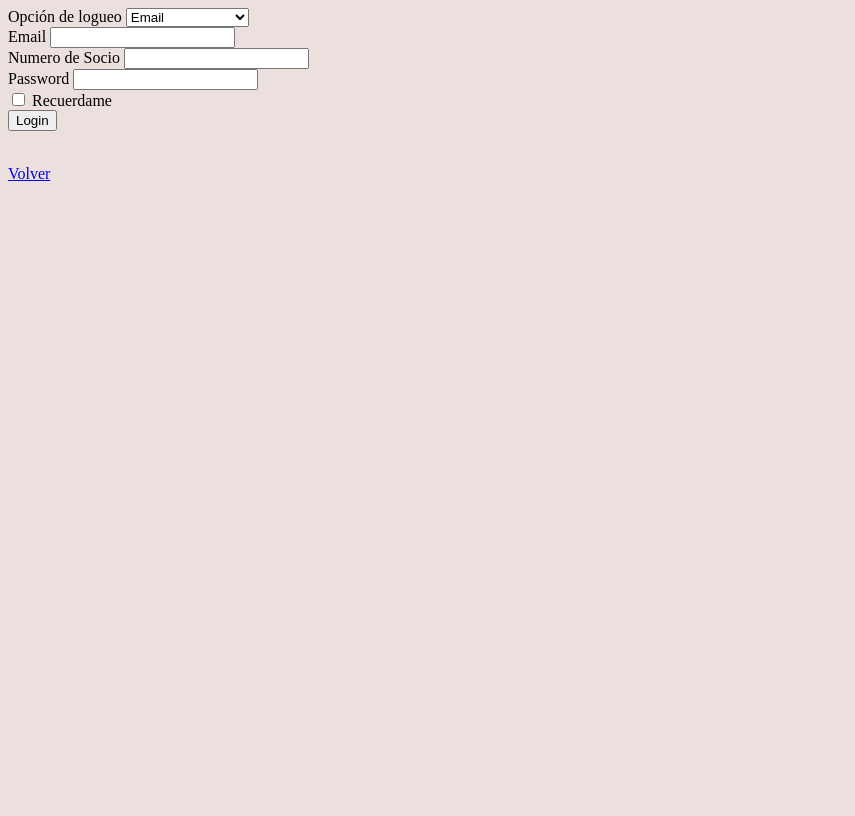
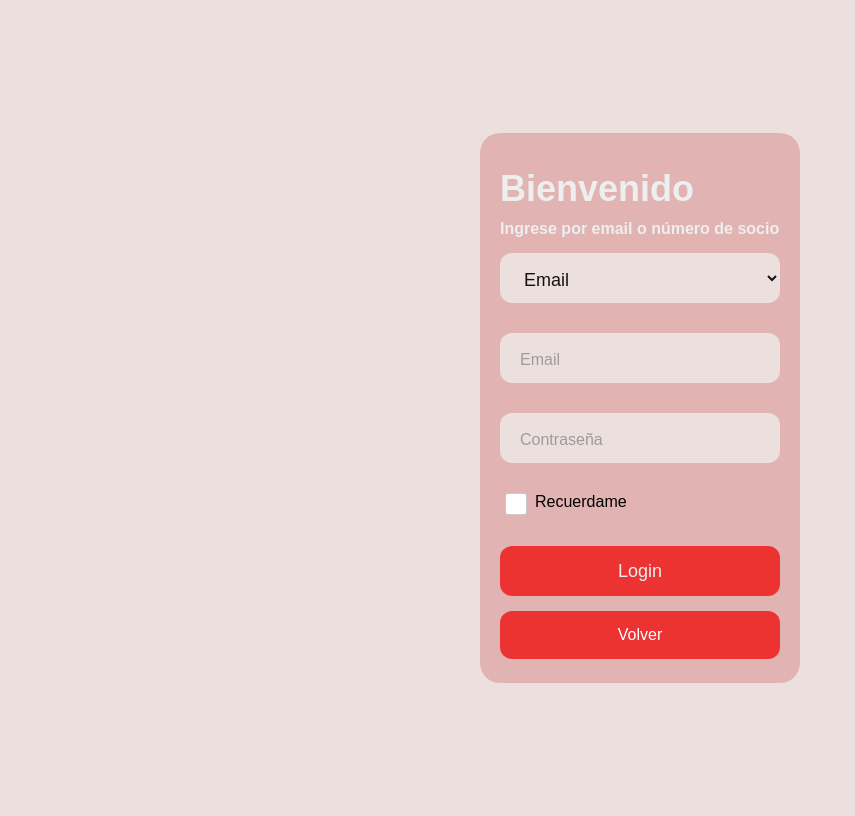
Before and after one commit to maximax02/APFA_git, a Flask app: page /apfa/login in a window 1280 px wide. Shown: the whole page, without its empty margins (0-855 px from the left). Before the commit the page ends 181 px from the top, so only its background shows below. Run offline with Flask 3, Linux system fonts and the light colour scheme.

Commit message:
- Se estiliza el formulario de login con css

```diff
--- a/app/auth/forms/login.py
+++ b/app/auth/forms/login.py
@@ -4,8 +4,8 @@ from wtforms.validators import InputRequired, Length, Email, AnyOf
 
 class LoginForm(FlaskForm):
     opcion = SelectField('Opción de logueo', choices=[('0', 'Email'), ('1', 'Número de socio')], render_kw={'onchange':'displayDiv()'})
-    email = StringField('Email')
-    num_socio = StringField('Numero de Socio')
-    password = PasswordField('Password', validators=[InputRequired()])
+    email = StringField('Email', render_kw={'class':'input', 'placeholder':' '})
+    num_socio = StringField('Numero de Socio', render_kw={'class':'input', 'placeholder':' '})
+    password = PasswordField('Password', validators=[InputRequired()], render_kw={'class':'input', 'placeholder':' '})
     remember_me = BooleanField('Recuerdame')
-    submit = SubmitField('Login')
+    submit = SubmitField('Login', render_kw={'class':'submit'})
--- a/app/auth/templates/login.html
+++ b/app/auth/templates/login.html
@@ -1,49 +1,49 @@
 <head>
     <script src="{{ url_for('static', filename='scripts/displayDiv.js') }}"></script>
+    <link rel="stylesheet" type="text/css" href="{{ url_for('static', filename='css/login_input.css') }}">
+    <link rel="stylesheet" type="text/css" href="{{ url_for('static', filename='css/submit_buton.css') }}">
+    <link rel="stylesheet" type="text/css" href="{{ url_for('static', filename='css/select.css') }}">
+    <link rel="stylesheet" type="text/css" href="{{ url_for('static', filename='css/checkbox_rememberme.css') }}">
+    <link rel="stylesheet" type="text/css" href="{{ url_for('static', filename='css/form_login_title_subtitle.css') }}">
+    <link rel="stylesheet" type="text/css" href="{{ url_for('static', filename='css/botones.css') }}">
 </head>
 {% extends "base.html" %}
 {% block content %}
 
-    <div>
-        <form action="" method="post" novalidate>
-            {{ form.hidden_tag() }}
-            <div>
-                {{ form.opcion.label }}
-                {{ form.opcion }}<br>
-                {% for error in form.opcion.errors %}
-                <span style="color: red;">{{ error }}</span>
-                {% endfor %}
+<div class="form">
+    <div class="title">Bienvenido</div>
+    <div class="subtitle">Ingrese por email o número de socio</div>
+    <div class="input-container ic1" style="margin-top:15px;">
+        {{ form.opcion }}
+    </div>
+        <div id="divEmail" style="display:block">
+            <div class="input-container ic2">
+                {{ form.email }}
+                <div class="cut cut-email"></div>
+                <label for="email" class="placeholder">Email</label>
             </div>
-            <div id="divEmail">
-                {{ form.email.label }}
-                {{ form.email }}<br>
-                {% for error in form.email.errors %}
-                <span style="color: red;">{{ error }}</span>
-                {% endfor %}
+        </div>
+        <div id="divSocio" style="display:none">
+            <div class="input-container ic2">
+                {{ form.num_socio }}
+                <div class="cut cut-socio"></div>
+                <label for="num_socio" class="placeholder">Nº Socio</label>
             </div>
-            <div id="divSocio">
-                {{ form.num_socio.label }}
-                {{ form.num_socio }}<br>
-                {% for error in form.num_socio.errors %}
-                <span style="color: red;">{{ error }}</span>
-                {% endfor %}
-            </div>
-            <div>
-                {{ form.password.label }}
-                {{ form.password }}<br>
-                {% for error in form.password.errors %}
-                <span style="color: red;">{{ error }}</span>
-                {% endfor %}
-            </div>
-            <div>{{ form.remember_me() }} {{ form.remember_me.label }}</div>
-            <div>
-                {{ form.submit() }}
-            </div>
-        </form>
-    </div>
-    <div>
-    <br>
-        <a href = "{{ url_for('public.index') }}" >Volver</a>
+        </div>
+    <div class="input-container ic2">
+        {{ form.password }}
+        <div class="cut cut-password"></div>
+        <label for="password" class="placeholder">Contraseña</label>
     </div>
 
+    <label class="checkbox-container">
+		  {{ form.remember_me() }}
+		  <span class="checkbox-fake"></span>
+    </label>
+    {{ form.submit() }}
+
+    <form>
+        <button class="botones" formaction="{{ url_for('public.index') }}" style="width:100%;margin-top:15px;">Volver</button>
+    </form>
+</div>
 {% endblock %}
--- a/app/static/css/botones.css
+++ b/app/static/css/botones.css
@@ -11,9 +11,9 @@
 	justify-content: center;
 	align-items: center;
 	width: 150px;
-	border-radius: 10px;
+	border-radius: 12px;
 }
 
-button:hover {
+.botones:hover {
 	background-color: #fa7171;
 }
--- /dev/null
+++ b/app/static/css/checkbox_rememberme.css
@@ -0,0 +1,52 @@
+/* Estilos para el contenedor del checkbox */
+.checkbox-container {
+  display: inline-block;
+  position: relative;
+  margin: 5px;
+  cursor: pointer;
+  margin-top: 30px;
+}
+
+/* Estilos para el checkbox */
+.checkbox-container input[type="checkbox"] {
+  position: absolute;
+  opacity: 0;
+  cursor: pointer;
+}
+
+/* Estilos para la etiqueta "fake" del checkbox */
+.checkbox-container .checkbox-fake {
+  position: absolute;
+  top: 0;
+  left: 0;
+  width: 20px;
+  height: 20px;
+  border: 1px solid #ccc;
+  border-radius: 3px;
+  background-color: #fff;
+}
+
+/* Estilos para el check marcado */
+.checkbox-container input[type="checkbox"]:checked ~ .checkbox-fake::before {
+  content: "";
+  position: absolute;
+  top: 4px;
+  left: 7px;
+  width: 6px;
+  height: 10px;
+  border: solid #000;
+  border-width: 0 2px 2px 0;
+  transform: rotate(45deg);
+}
+
+/* Estilos para el checkbox cuando está enfocado */
+.checkbox-container input[type="checkbox"]:focus ~ .checkbox-fake {
+  border-color: #ed3232;
+  box-shadow: 0 0 2px 1px #e1b3b3;
+}
+
+.checkbox-container::after {
+  content: "Recuerdame";
+  margin-left: 30px;
+  font-family: sans-serif;
+}
--- /dev/null
+++ b/app/static/css/form_login_title_subtitle.css
@@ -0,0 +1,32 @@
+body {
+  align-items: center;
+  background-color: #ece0df;
+  display: flex;
+  justify-content: center;
+  height: 100vh;
+}
+
+.form {
+  background-color: #e1b3b3;
+  border-radius: 20px;
+  box-sizing: border-box;
+  height: 550px;
+  padding: 20px;
+  width: 320px;
+}
+
+.title {
+  color: #eee;
+  font-family: sans-serif;
+  font-size: 36px;
+  font-weight: 600;
+  margin-top: 15px;
+}
+
+.subtitle {
+  color: #eee;
+  font-family: sans-serif;
+  font-size: 16px;
+  font-weight: 600;
+  margin-top: 10px;
+}
--- /dev/null
+++ b/app/static/css/login_input.css
@@ -0,0 +1,80 @@
+.input-container {
+  height: 50px;
+  position: relative;
+  width: 100%;
+}
+
+.ic1 {
+  margin-top: 40px;
+}
+
+.ic2 {
+  margin-top: 30px;
+}
+
+.input {
+  background-color: #ece0df;
+  border-radius: 12px;
+  border: 0;
+  box-sizing: border-box;
+  color: #181111;
+  font-size: 18px;
+  height: 100%;
+  outline: 0;
+  padding: 4px 20px 0;
+  width: 100%;
+}
+
+.cut {
+  background-color: #e1b3b3;
+  border-radius: 10px;
+  height: 20px;
+  left: 20px;
+  position: absolute;
+  top: -20px;
+  transform: translateY(0);
+  transition: transform 200ms;
+  width: 76px;
+}
+
+.cut-email {
+  width: 50px;
+}
+
+.cut-socio {
+  width: 65px;
+}
+
+.cut-password {
+  width: 80px;
+}
+
+.input:focus ~ .cut,
+.input:not(:placeholder-shown) ~ .cut {
+  transform: translateY(8px);
+}
+
+.placeholder {
+  color: #9e9b9a;
+  font-family: sans-serif;
+  left: 20px;
+  line-height: 14px;
+  pointer-events: none;
+  position: absolute;
+  transform-origin: 0 50%;
+  transition: transform 200ms, color 200ms;
+  top: 20px;
+}
+
+.input:focus ~ .placeholder,
+.input:not(:placeholder-shown) ~ .placeholder {
+  transform: translateY(-30px) translateX(10px) scale(0.75);
+}
+
+.input:not(:placeholder-shown) ~ .placeholder {
+  color: #808097;
+}
+
+.input:focus ~ .placeholder {
+  color: #dc2f55;
+}
--- /dev/null
+++ b/app/static/css/select.css
@@ -0,0 +1,24 @@
+select {
+  /* Estilos para el elemento select */
+  background-color: #ece0df;
+  border-radius: 12px;
+  border: 0;
+  box-sizing: border-box;
+  color: #181111;
+  font-size: 18px;
+  height: 100%;
+  outline: 0;
+  padding: 4px 20px 0;
+  width: 100%;
+}
+
+option {
+  /* Estilos para las opciones del elemento select */
+  color: #9e9b9a;
+  font-size: 18px;
+}
+
+option[disabled] {
+  /* Estilos para las opciones deshabilitadas del elemento select */
+  color: #ccc;
+}
--- /dev/null
+++ b/app/static/css/submit_buton.css
@@ -0,0 +1,18 @@
+.submit {
+  background-color: #ed3232;
+  border-radius: 12px;
+  border: 0;
+  box-sizing: border-box;
+  color: #eee;
+  cursor: pointer;
+  font-size: 18px;
+  height: 50px;
+  margin-top: 30px;
+  // outline: 0;
+  text-align: center;
+  width: 100%;
+}
+
+.submit:active {
+  background-color: #06b;
+}
```
